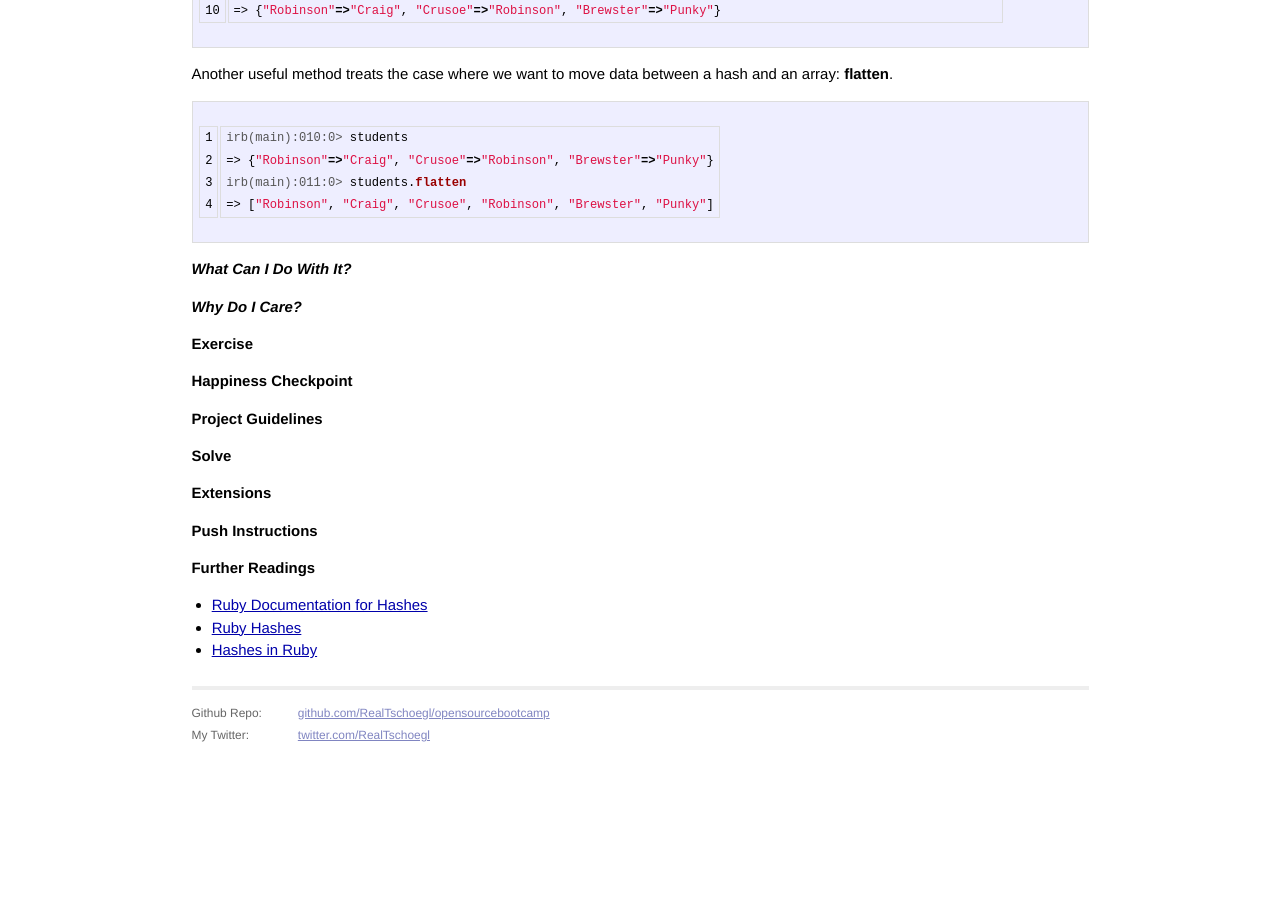
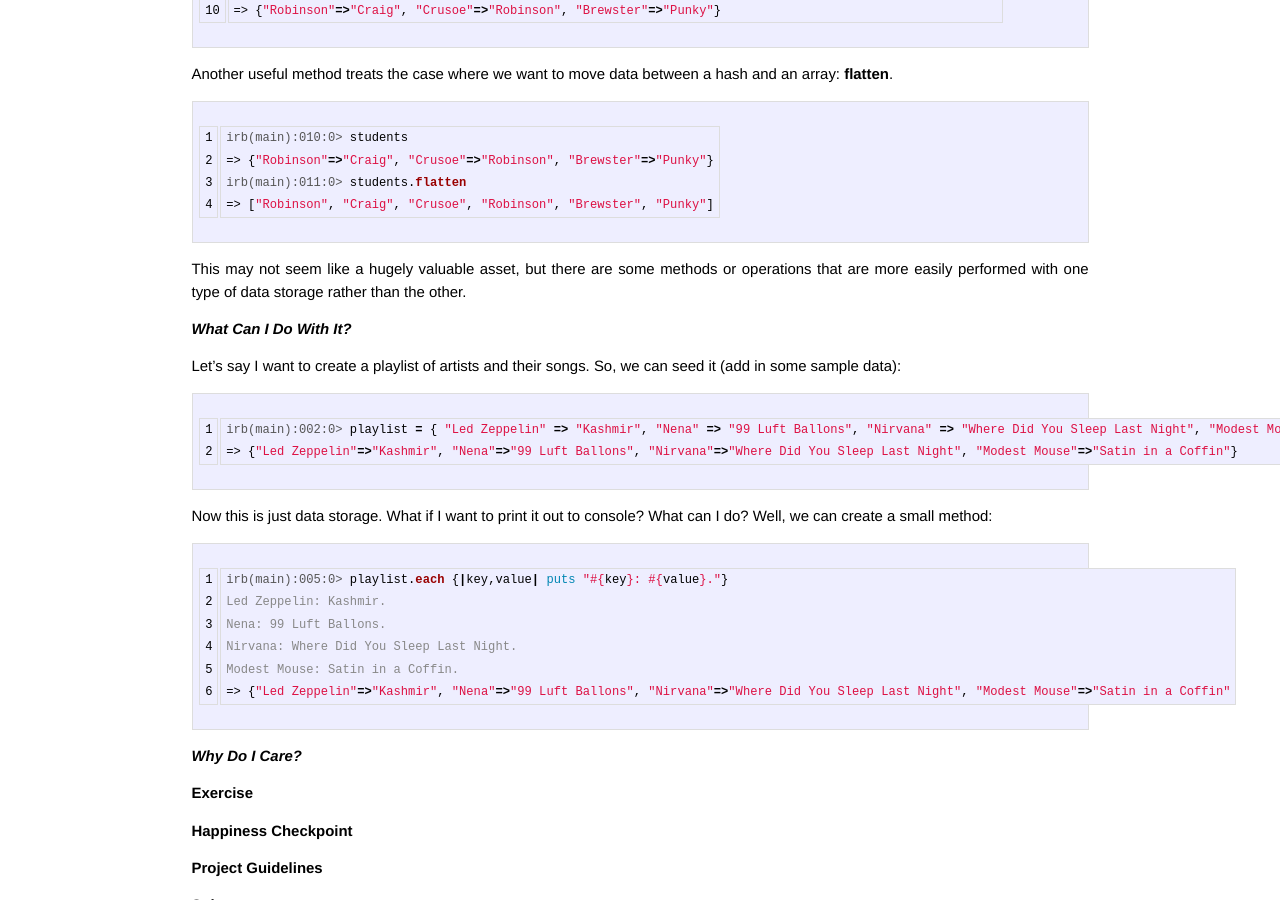
Before and after one commit to RealTschoegl/opensourcebootcamp, a Jekyll site: the page built from _posts/2014-03-12-lesson-hashes.markdown, in a window 1280 px wide and 900 px high, scrolled down 4271 px. Built offline with Jekyll 4.4.1, drawn with Linux system fonts in a browser that asks for light colours; Markdown is read by kramdown in place of the engine named in the settings; before the commit the page ends 5029 px from its top, so only the background shows below that.

Commit message:
Updated 2014-03-12-lesson-hashes.markdown

```diff
--- a/_posts/2014-03-12-lesson-hashes.markdown
+++ b/_posts/2014-03-12-lesson-hashes.markdown
@@ -197,9 +197,27 @@ irb(main):011:0> students.flatten
 => ["Robinson", "Craig", "Crusoe", "Robinson", "Brewster", "Punky"]
 {% endhighlight %}
 
+This may not seem like a hugely valuable asset, but there are some methods or operations that are more easily performed with one type of data storage rather than the other.
+
 ### _What Can I Do With It?_
 
+Let's say I want to create a playlist of artists and their songs.  So, we can seed it (add in some sample data):
 
+{% highlight irb linenos %}
+irb(main):002:0> playlist = { "Led Zeppelin" => "Kashmir", "Nena" => "99 Luft Ballons", "Nirvana" => "Where Did You Sleep Last Night", "Modest Mouse" => "Satin in a Coffin" }
+=> {"Led Zeppelin"=>"Kashmir", "Nena"=>"99 Luft Ballons", "Nirvana"=>"Where Did You Sleep Last Night", "Modest Mouse"=>"Satin in a Coffin"}
+{% endhighlight %}
+
+Now this is just data storage.  What if I want to print it out to console?  What can I do? Well, we can create a small method:
+
+{% highlight irb linenos %}
+irb(main):005:0> playlist.each {|key,value| puts "#{key}: #{value}."}
+Led Zeppelin: Kashmir.
+Nena: 99 Luft Ballons.
+Nirvana: Where Did You Sleep Last Night.
+Modest Mouse: Satin in a Coffin.
+=> {"Led Zeppelin"=>"Kashmir", "Nena"=>"99 Luft Ballons", "Nirvana"=>"Where Did You Sleep Last Night", "Modest Mouse"=>"Satin in a Coffin"
+{% endhighlight %}
 
 ### _Why Do I Care?_
 
```
